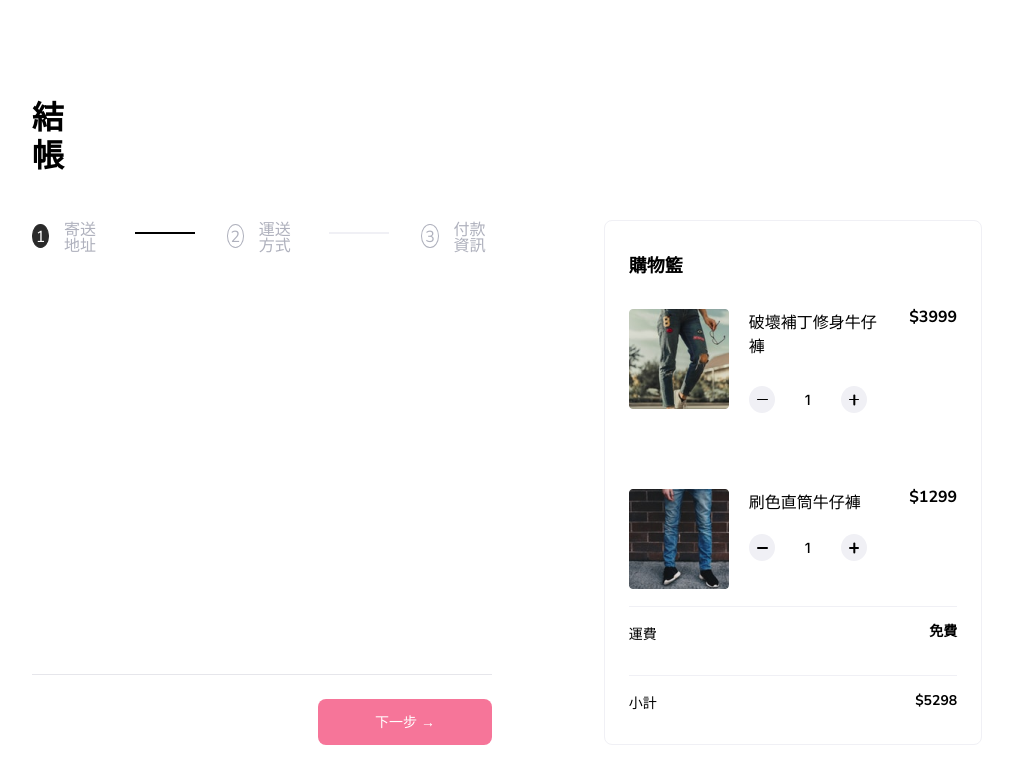
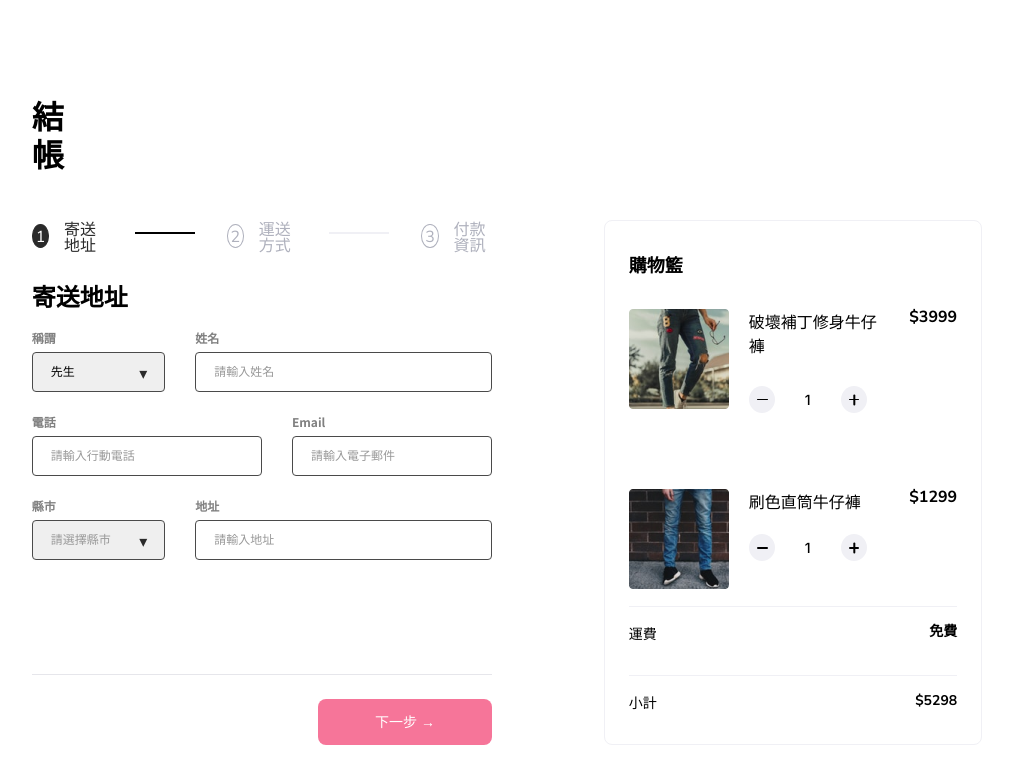
Before and after one commit to KUOCHIUHSIANG/alpha-shop-vue, a Vue app: page /#/checkoutPage/step1 in a window 1280 px wide. Shown: the top 784 px of the page, without its empty margins (133-1146 px from the left). Built offline with nearby package versions, Linux system fonts and the light colour scheme.

Commit message:
feat: build step2 and step3 (checkoutDelivery and chechoutPayment) views.

```diff
--- a/src/assets/main.css
+++ b/src/assets/main.css
@@ -218,6 +218,10 @@ main.container .main__stepper .step:nth-child(1) .circle-container {
   color: #ffffff;
   background-color: #2a2a2a;
   border: 1px solid #2a2a2a;
+}
+
+main.container .main__stepper .step:nth-child(1) .label-container {
+  color: #2a2a2a;
 }
 
 main.container .main__stepper .step:nth-child(1) .connect-line {
--- a/src/views/checkoutAddress.vue
+++ b/src/views/checkoutAddress.vue
@@ -3,6 +3,55 @@
     <h1 class="main__title">結帳</h1>
     <Stepper />
     <Cart />
+    <div class="main__form">
+      <form id="a-form">
+        <div class="main__form__content">
+          <div class="part">
+            <h3 class="main__form-title">寄送地址</h3>
+            <div class="main__form__grid-area-part-one">
+              <div class="form-row gender">
+                <label for="gender">稱謂</label>
+                <div class="select-wrapper">
+                  <select name="a-type" id="gender">
+                    <option value="">先生</option>
+                    <option value="">小姐</option>
+                    <option value="">其他</option>
+                  </select>
+                </div>
+              </div>
+              <div class="form-row name">
+                <label for="name">姓名</label>
+                <input id="name" type="text" placeholder="請輸入姓名">
+              </div>
+              <div class="form-row phone">
+                <label for="phone">電話</label>
+                <input id="phone" type="text" placeholder="請輸入行動電話">
+              </div>
+              <div class="form-row email">
+                <label for="email">Email</label>
+                <input id="email" type="mail" placeholder="請輸入電子郵件">
+              </div>
+              <div class="form-row city">
+                <label for="city">縣市</label>
+                <div class="select-wrapper">
+                  <select name="a-type" id="city" required>
+                    <option value="" disabled selected>請選擇縣市</option>
+                    <option value="">台北市</option>
+                    <option value="">新北市</option>
+                    <option value="">台中市</option>
+                    <option value="">高雄市</option>
+                  </select>
+                </div>
+              </div>
+              <div class="form-row address">
+                <label for="address">地址</label>
+                <input id="address" type="text" placeholder="請輸入地址">
+              </div>
+            </div>
+          </div>
+        </div>
+      </form>
+    </div>
     <Button />
   </main>
 </template>
--- a/src/views/checkoutDelivery.vue
+++ b/src/views/checkoutDelivery.vue
@@ -1,7 +1,61 @@
 <template>
-  <div class="container py-5">
-    <h1 class="mt-5">
-      step2 - checkoutPage/step/delivery
-    </h1>
-  </div>
+  <main class="container">
+    <h1 class="main__title">結帳</h1>
+    <Stepper />
+    <Cart />
+    <div class="main__form">
+      <form id="a-form">
+        <div class="main__form__content">
+          <div class="part">
+            <h3 class="main__form-title">運送方式</h3>
+            <div class="main__form__grid-area-part-two">
+              <div class="form-row delivery standard-delivery">
+                <label for="standard-delivery" class="standard-delivery delivery-active">
+                  <input id="standard-delivery" type="radio" name="delivery" checked>
+                  <div class="standard-delivery__wrapper">
+                    <div class="standard-delivery__wrapper__title">
+                      <span>標準運送</span>
+                      <span class="standard-delivery__wrapper__fee">免費</span>
+                    </div>
+                    <div class="standard-delivery__wrapper__takesTime">
+                      <span>約 3~7 個工作天</span>
+                    </div>
+                  </div>
+                </label>
+              </div>
+              <div class="form-row delivery dhl-delivery">
+                <label for="dhl-delivery" class="dhl-delivery">
+                  <input id="dhl-delivery" type="radio" name="delivery">
+                  <div class="dhl-delivery__wrapper">
+                    <div class="dhl-delivery__wrapper__title">
+                      <span>DHL 貨運</span>
+                      <span class="dhl-delivery__wrapper__fee currencySymbol">500</span>
+                    </div>
+                    <div class="dhl-delivery__wrapper__takesTime">
+                      <span>48小時內送達</span>
+                    </div>
+                  </div>
+                </label>
+              </div>
+            </div>
+          </div>
+        </div>
+      </form>
+    </div>
+    <Button />
+  </main>
 </template>
+
+<script>
+import Stepper from '../components/stepper.vue'
+import Cart from '../components/cart.vue'
+import Button from '../components/checkoutButton.vue'
+
+export default {
+  components: {
+    Stepper,
+    Cart,
+    Button
+  }
+}
+</script>
--- a/src/views/checkoutPayment.vue
+++ b/src/views/checkoutPayment.vue
@@ -1,7 +1,49 @@
 <template>
-  <div class="container py-5">
-    <h1 class="mt-5">
-      step3 - checkoutPage/step/payment
-    </h1>
-  </div>
+  <main class="container">
+    <h1 class="main__title">結帳</h1>
+    <Stepper />
+    <Cart />
+    <div class="main__form">
+      <form id="a-form">
+        <div class="main__form__content">
+          <div class="part">
+            <h3 class="main__form-title">付款資訊</h3>
+            <div class="main__form__grid-area-part-three">
+              <div class="form-row cardOwner">
+                <label for="cardOwner">持卡人姓名</label>
+                <input id="cardOwner" type="text" placeholder="John Doe">
+              </div>
+              <div class="form-row cardNum">
+                <label for="cardNum">卡號</label>
+                <input id="cardNum" type="text" placeholder="1111 2222 3333 4444">
+              </div>
+              <div class="form-row thru">
+                <label for="thru">有效期限</label>
+                <input id="thru" type="text" placeholder="MM/YY">
+              </div>
+              <div class="form-row csc">
+                <label for="csc">CVC/CCV</label>
+                <input id="csc" type="text" placeholder="123">
+              </div>
+            </div>
+          </div>
+        </div>
+      </form>
+    </div>
+    <Button />
+  </main>
 </template>
+
+<script>
+import Stepper from '../components/stepper.vue'
+import Cart from '../components/cart.vue'
+import Button from '../components/checkoutButton.vue'
+
+export default {
+  components: {
+    Stepper,
+    Cart,
+    Button
+  }
+}
+</script>
```
